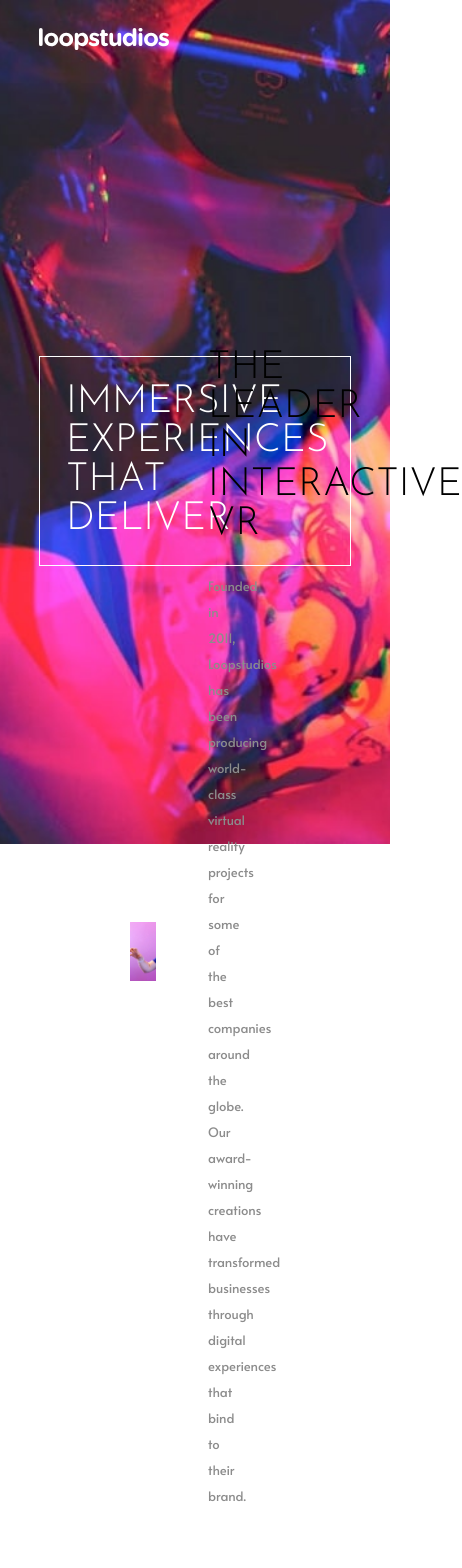
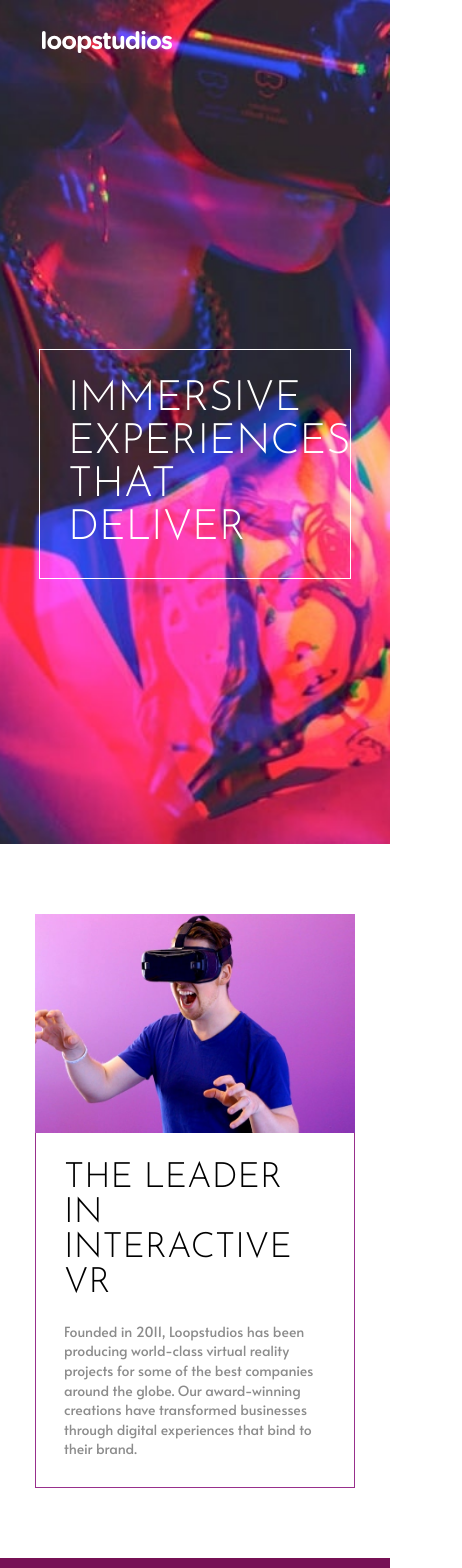
Before and after one commit to TiagoDiass/loopstudios-landing-page, a Next.js app: page / in a window 390 px wide. Shown: the top 1568 px of the page, 462 px wide, since content can reach past the window. Before the commit the page ends 1519 px from the top, so only its background shows below. Built offline with nearby package versions, Linux system fonts and the light colour scheme.

Commit message:
feat: add responsive styles to secondary section

```diff
--- a/src/pages/index.tsx
+++ b/src/pages/index.tsx
@@ -33,6 +33,7 @@ export default function Home() {
             </article>
           </div>
         </S.SecondarySection>
+        <div style={{ height: '30rem', background: '#715' }}></div>
       </S.MainContainer>
     </>
   );
--- a/src/styles/global.ts
+++ b/src/styles/global.ts
@@ -13,7 +13,7 @@ const GlobalStyles = createGlobalStyle`
 
   @media (max-width: 768px) {
     html {
-      font-size: 13px;
+      font-size: 14px;
     }
   }
 
--- a/src/styles/pages/home.styles.ts
+++ b/src/styles/pages/home.styles.ts
@@ -43,8 +43,12 @@ export const SecondarySection = styled.section`
   /* background-color: #eee; */
   min-height: 80vh;
   padding: 6rem 10rem;
+  display: flex;
+  align-items: center;
+  justify-content: center;
 
   .content {
+    width: 100%;
     /* background-color: #ccc; */
     display: grid;
     grid-template-columns: 2fr 1fr;
@@ -79,4 +83,46 @@ export const SecondarySection = styled.section`
       }
     }
   }
+
+  @media (max-width: 1480px) {
+    .content article {
+      height: 100%;
+      row-gap: 1.5rem;
+
+      h2 {
+        font-size: 2.5rem;
+      }
+
+      p {
+        line-height: 1.4rem;
+      }
+    }
+  }
+
+  @media (max-width: 1240px) {
+    .content {
+      position: static;
+      display: flex;
+      flex-direction: column;
+
+      article {
+        position: static;
+        width: 100%;
+      }
+    }
+  }
+
+  @media (max-width: 960px) {
+    padding: 5rem;
+
+    .content article {
+      padding: 2rem;
+      border: 1px solid rgb(152, 47, 140);
+      border-top: 0;
+    }
+  }
+
+  @media (max-width: 768px) {
+    padding: 5rem 2.5rem;
+  }
 `;
```
